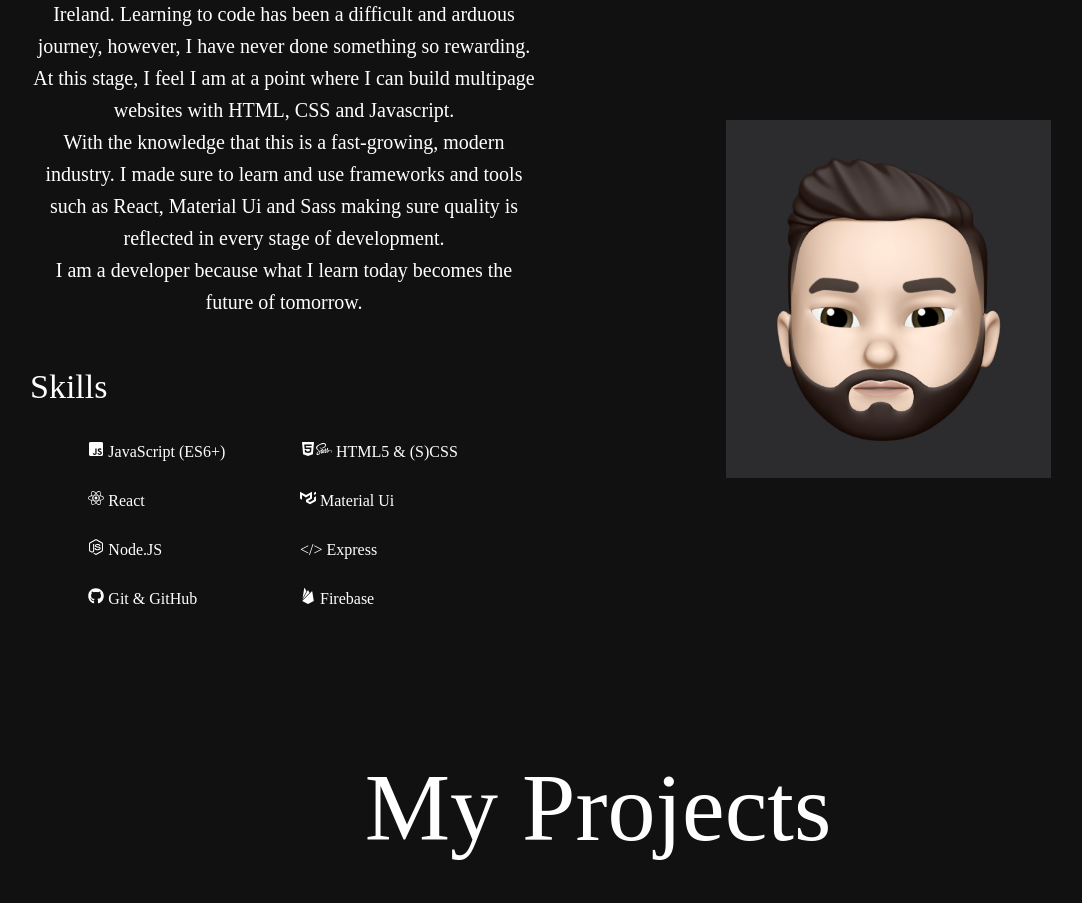
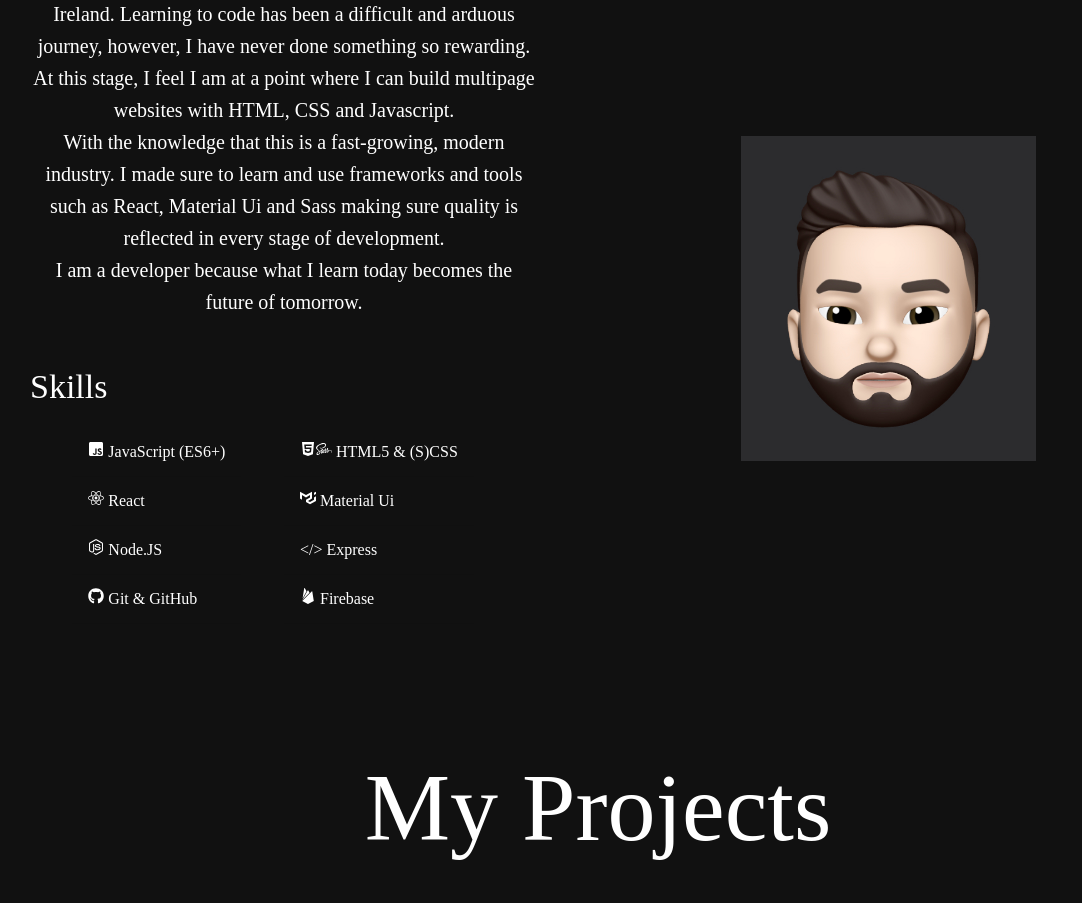
Before and after one commit to kcferry/portfolio, a React (Create React App) app: page /about in a window 1280 px wide. Shown: the part 1040-1943 px from the top of the page, without its empty margins (42-1124 px from the left). Built offline with nearby package versions, Linux system fonts and the light colour scheme; a web font is replaced by a local one.

Commit message:
fixed typo in img width

```diff
--- a/src/styles/base.scss
+++ b/src/styles/base.scss
@@ -5,7 +5,7 @@
 
 .About-Img {
   max-width: 325px;
-  max-height: 3225px;
+  max-height: 325px;
 }
 
 a {
```
